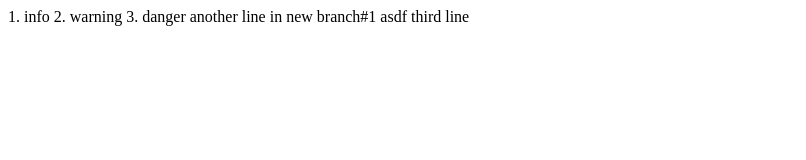
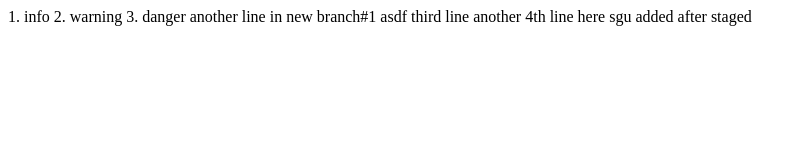
Before and after one commit to guxinhong/GetBash1, a plain HTML site: page index.html in a window 1280 px wide. Shown: the whole page, without its empty margins (0-806 px from the left). Drawn offline with Linux system fonts and the light colour scheme.

Commit message:
comiitt locally 1st

```diff
--- a/index.html
+++ b/index.html
@@ -6,5 +6,8 @@
 
     another line in new branch#1
     asdf third line
+
+    another 4th line here sgu
+    added after staged
 </body>
 </html>
```
